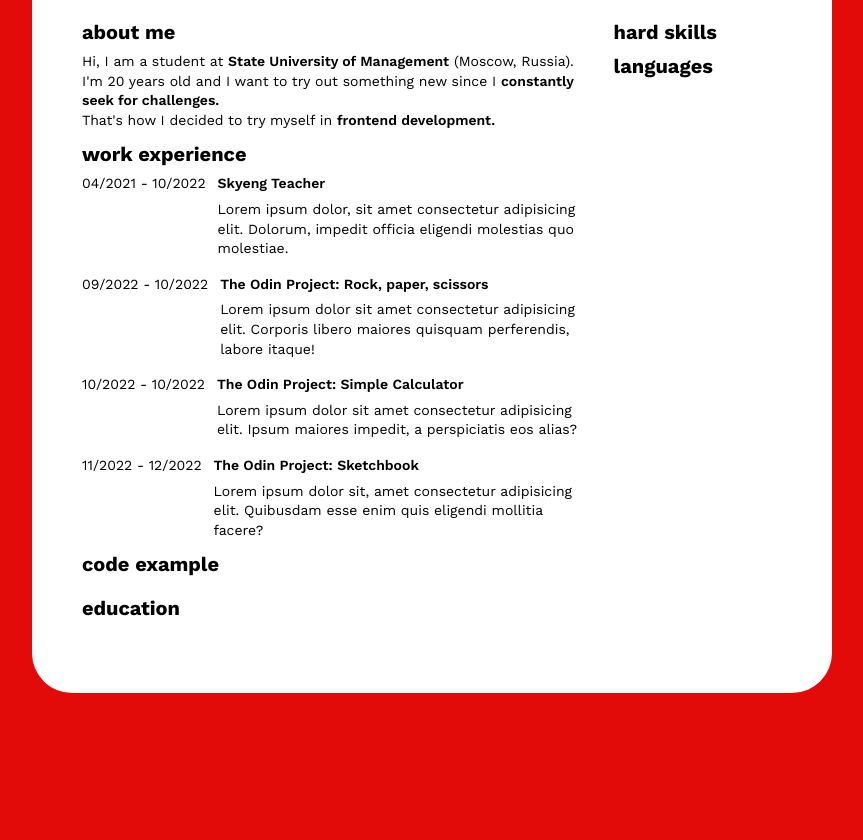
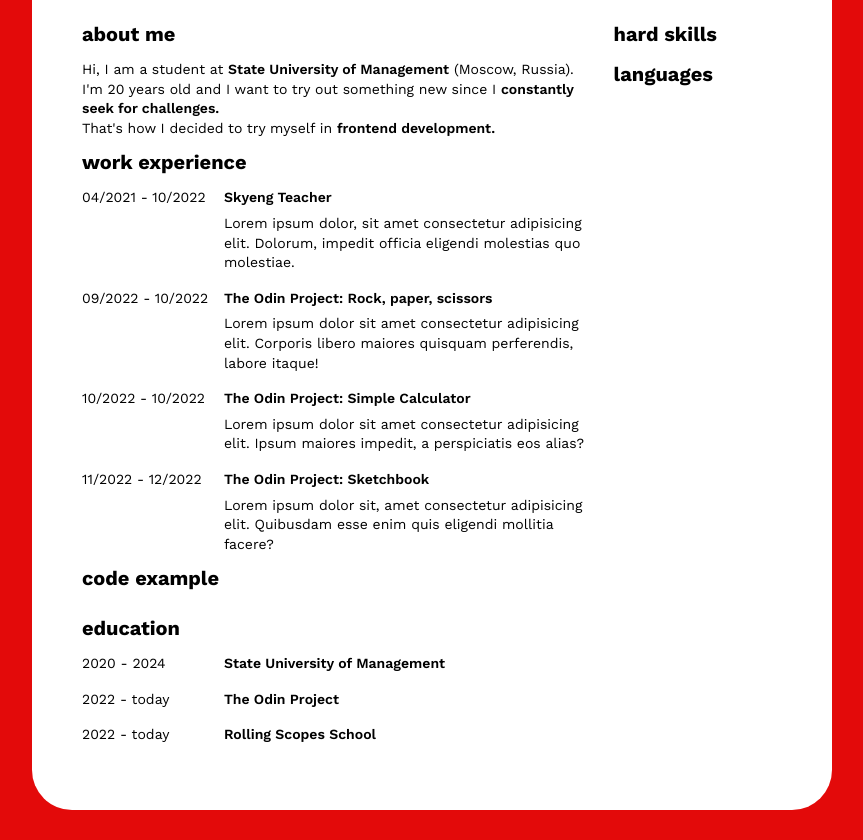
Before and after one commit to clairvynce/rsschool-cv, a plain HTML site: page index.html in a window 1280 px wide. Shown: the part 157-997 px from the top of the page, without its empty margins (208-1071 px from the left). Before the commit the page ends 880 px from the top, so only its background shows below. Drawn offline with nearby package versions, Linux system fonts and the light colour scheme.

Commit message:
feat: implement education section markup and styles

```diff
--- a/index.html
+++ b/index.html
@@ -85,6 +85,18 @@
         </section>
         <section class="section__education">
           <h2 class="heading__secondary heading__education">education</h2>
+          <article class="ed__card">
+            <p class="text__primary ed__duration">2020 - 2024</p>
+            <h3 class="ed__title text__accent">State University of Management</h3>
+          </article>
+          <article class="ed__card">
+            <p class="text__primary ed__duration">2022 - today</p>
+            <h3 class="ed__title text__accent">The Odin Project</h3>
+          </article>
+          <article class="ed__card">
+            <p class="text__primary ed__duration">2022 - today</p>
+            <h3 class="ed__title text__accent">Rolling Scopes School</h3>
+          </article>
         </section>
       </main>
       <aside class="cv__sidebar">
--- a/style.css
+++ b/style.css
@@ -39,7 +39,7 @@ body {
 .heading__secondary {
   font-size: 2rem;
   font-weight: 700;
-  margin-bottom: 0.6rem;
+  margin-bottom: 1.2rem;
 }
 
 .text__accent {
@@ -92,7 +92,7 @@ body {
 
 .cv__card {
   display: grid;
-  grid-template-columns: auto 1fr;
+  grid-template-columns: 13rem 1fr;
   grid-template-rows: auto 1fr;
   row-gap: 0.6rem;
   column-gap: 1.2rem;
@@ -106,3 +106,21 @@ body {
 .card__duration {
   grid-row: 1 / -1;
 }
+
+.ed__card {
+  display: flex;
+  gap: 1.2rem;
+  margin-bottom: 1.6rem;
+}
+
+.ed__card:last-child {
+  margin: 0;
+}
+
+.ed__duration {
+  flex: 0 1 13rem;
+}
+
+.ed__title {
+  flex: 1;
+}
```
